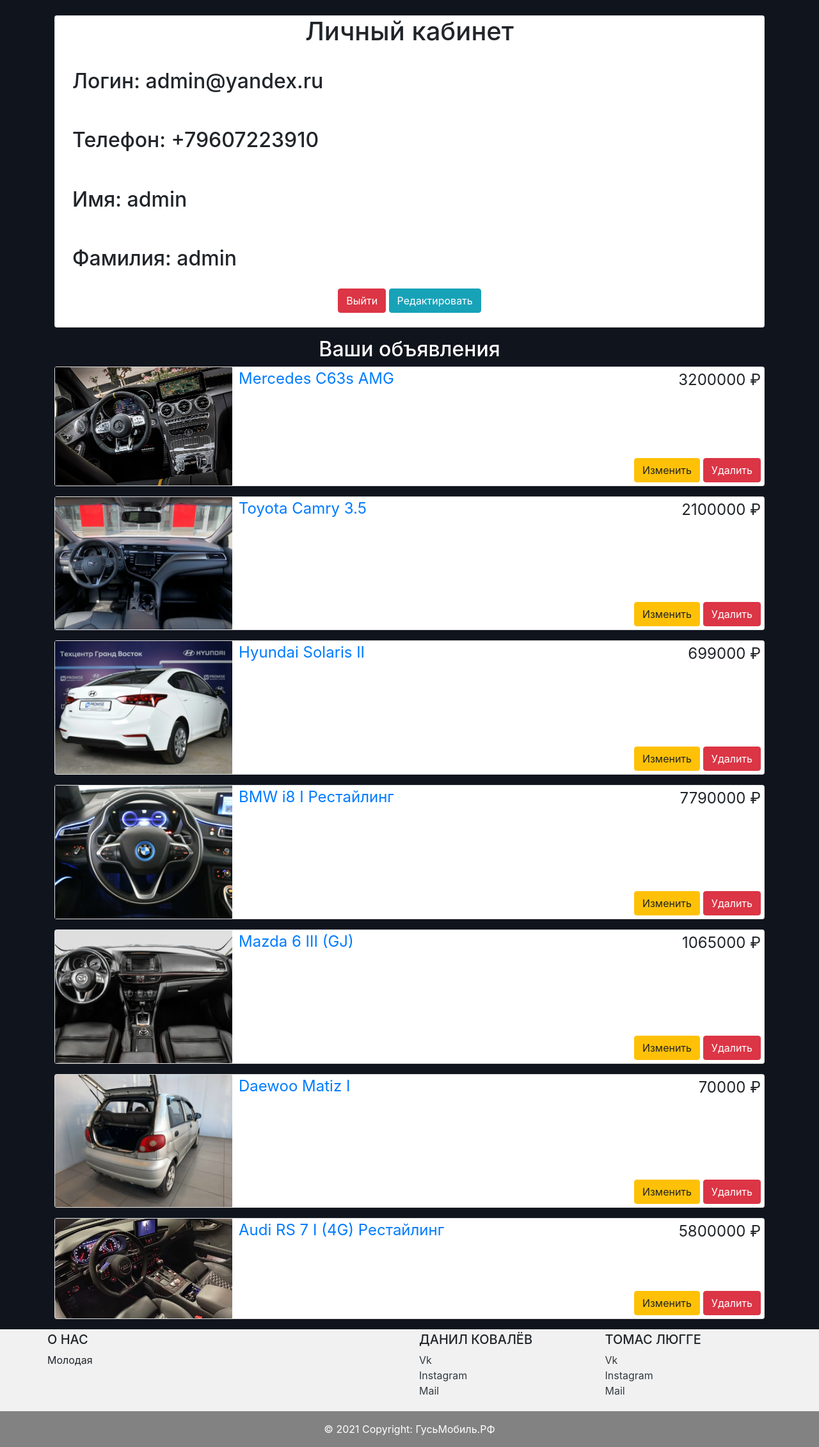
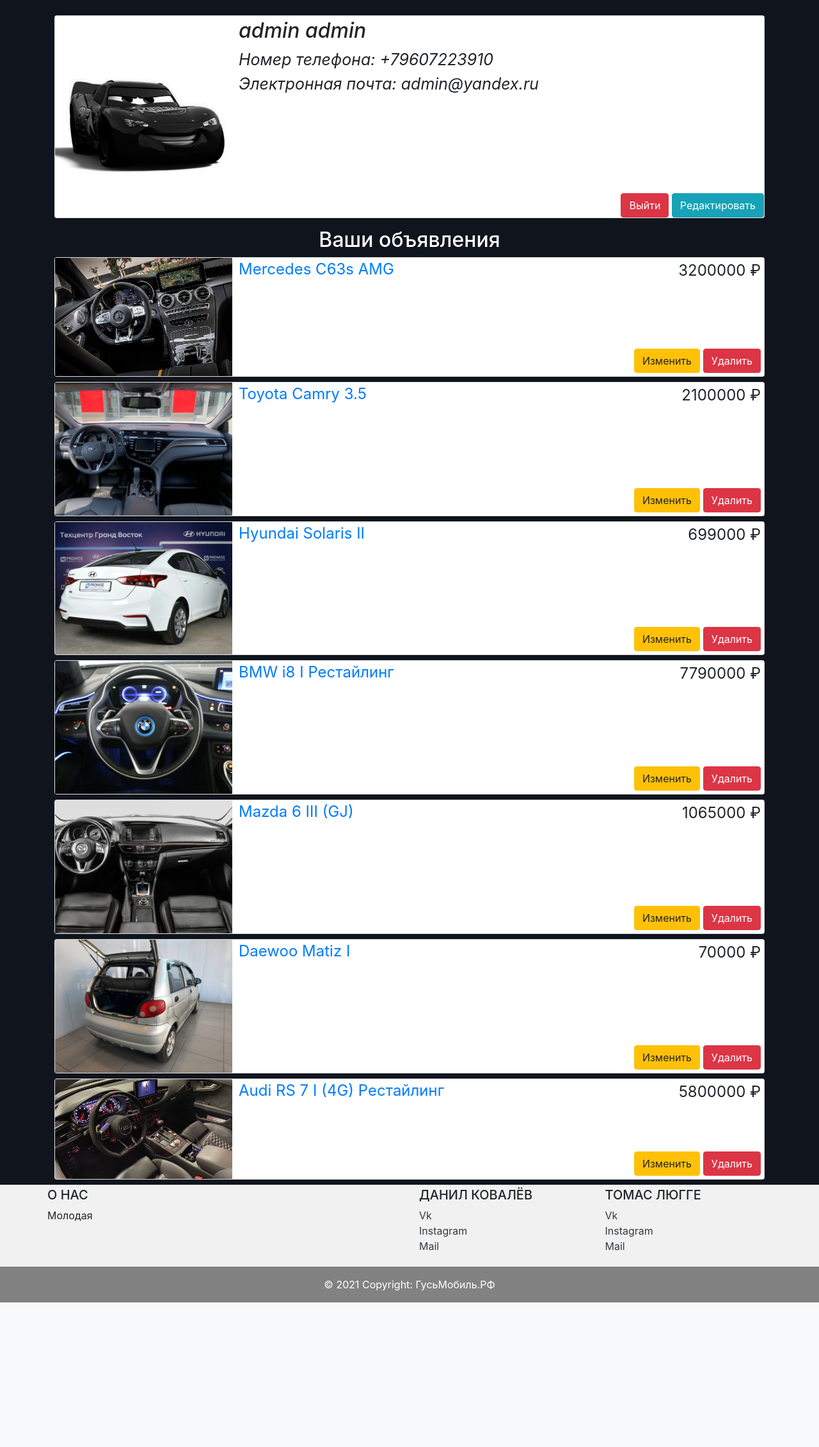
Before and after one commit to JimmyNeutron228/Gusmobil, a Flask app: page /profile in a window 1280 px wide. Shown: the part 70-2332 px from the top of the page at 64% size. After the commit the page ends 2106 px from the top, so only its background shows below. Run offline with Flask 2, Linux system fonts and the light colour scheme; a user stored in the database is signed in; data comes from the database, SQL or seed files in the repository; some libraries are stand-ins or nearby versions.

Commit message:
Ну типо

```diff
--- a/static/css/style.css
+++ b/static/css/style.css
@@ -87,3 +87,8 @@
     margin-bottom: 5px;
     text-align: center;
 }
+
+.text-left {
+    float: left;
+    margin-left: 20px;
+}
--- a/templates/profile.html
+++ b/templates/profile.html
@@ -2,25 +2,28 @@
 
 {% block content %}
     <div class="card mt-4 profile-data">
-    <h1 style="text-align: center;">{{title}}</h1>
-    <h2 style="padding: 7px; margin: 20px;">Логин: {{current_user.email}}</h2>
-    <h2 style="padding: 7px; margin: 20px;">Телефон: {{current_user.phone}}</h2>
-    <h2 style="padding: 7px; margin: 20px;">Имя: {{current_user.name}}</h2>
-    <h2 style="padding: 7px; margin: 20px;">Фамилия: {{current_user.surname}}</h2>
-    <div align="center" style="margin-bottom: 2%">
+        <div>
+            <img class="card-img-left" src="../static/img/profile_image.jpg">
+            <h2 class="mt-1"><i>{{ current_user.name }} {{ current_user.surname }}</i></h2>
+            <i style="font-size:25px"> Номер телефона: {{ current_user.phone }}</i>
+            <br>
+            <i style="font-size:25px">Электронная почта: {{ current_user.email }}</i>
+        </div>
+        <div align="right">
             <a href="/logout" class="btn btn-danger">Выйти</a>
             <a href="/edit_profile" class="btn btn-info">Редактировать</a>
         </div>
     </div>
+    {% if self_ads %}
         <h2 style="text-align: center; color: white;">Ваши объявления</h2>
-{% if self_ads %}
         {% for elem in self_ads %}
             {% if elem.user_id == current_user.id %}
-        <div class="card mb-3">
+                <div class="card mb-2">
                     <div>
-                <img class="card-img-left" src="{{elem.images}}/image_1.jpg">
+                        <img class="card-img-left" src="{{ elem.images }}/image_1.jpg">
                         <div>
-                    <span style="float: left"><a href="/add/{{ elem.id }}">{{ elem.brand + ' ' + elem.model }}</a></span>
+                            <span style="float: left"><a
+                                    href="/add/{{ elem.id }}">{{ elem.brand + ' ' + elem.model }}</a></span>
                             <span style="float: right; margin-top: 2px;margin-right: 5px; text-align:right">{{ elem.price }} &#x20bd;</span>
                         </div>
                         {% if current_user.id == elem.user_id %}
@@ -33,11 +36,5 @@
                 </div>
             {% endif %}
         {% endfor %}
-{% else %}
-<div class="card mb-4">
-    <h1 align="center">
-        У вас нет созданных объявлений!
-    </h1>
-</div>
     {% endif %}
 {% endblock %}
```
Also changed, not shown: static/img/profile_image.jpg (added). Lines whose indentation alone changed are shown as unchanged.
